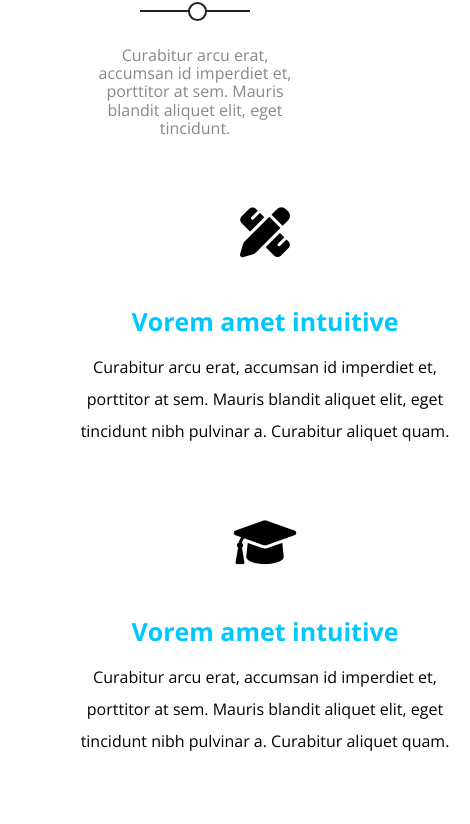
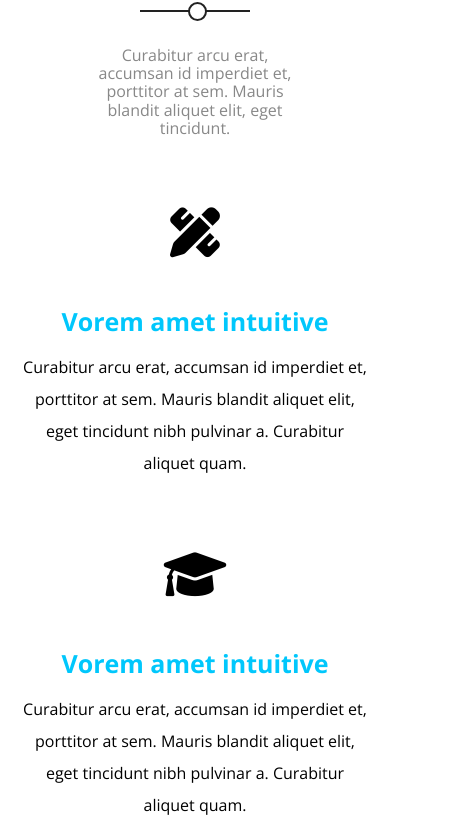
Before and after one commit to ar70sm/Kasper-elzero, a plain HTML site: page index.html in a window 390 px wide. Shown: the part 956-1780 px from the top of the page, 470 px wide, since content can reach past the window. Drawn offline with nearby package versions, Linux system fonts and the light colour scheme.

Commit message:
add the meta of mobile media

```diff
--- a/index.html
+++ b/index.html
@@ -2,6 +2,7 @@
 <html lang="en">
   <head>
     <meta charset="UTF-8" />
+    <meta name="viewport" content="width=device-width, initial-scale=1.0" />
     <title>leon | template one</title>
     <!-- normalize -->
     <link rel="stylesheet" href="style/normalize.css" />
--- a/style/style.css
+++ b/style/style.css
@@ -269,10 +269,11 @@ nav .search i {
 .service .container {
   display: grid;
   grid-template-columns: repeat(auto-fill, minmax(450px, 1fr));
+  row-gap: 70px;
+column-gap: 50px;
+margin-top: 70px;
 }
 .service .container > div {
-  margin-top: 70px;
-  margin-left: 40px;
   display: flex;
 }
 .service .container > div i {
@@ -301,6 +302,12 @@ nav .search i {
   .service .container > div div {
     text-align: center;
   }
+}
+@media (max-width: 575px){
+  .service .container {
+    grid-template-columns: 1fr;
+  }
+
 }
 
 /* section after service */
```
